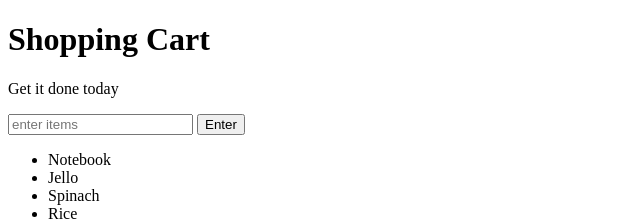
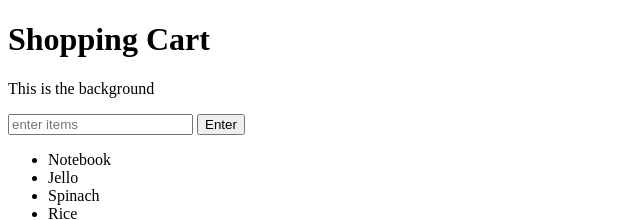
Before and after one commit to orpheushsiung/background-generator, a plain HTML site: page index.html in a window 1280 px wide. Shown: the top 220 px of the page, 0-640 px from the left. Drawn offline with Linux system fonts and the light colour scheme.

Commit message:
changing text

```diff
--- a/index.html
+++ b/index.html
@@ -6,7 +6,7 @@
 </head>
 <body>
 	<h1>Shopping Cart</h1>
-	<p id="first">Get it done today</p>
+	<p id="first">This is the background</p>
 	<input id="userinput" type="text" placeholder="enter items">
 	<button id="enter">Enter</button>
 	<ul>
```
